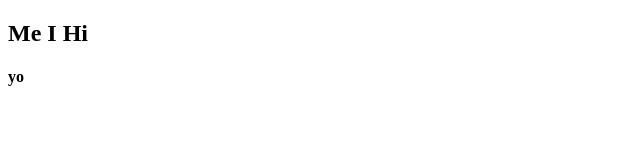
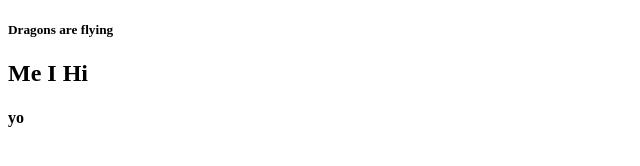
Before and after one commit to AkshaySiddannavar/My-Portdolio, a plain HTML site: page about.html in a window 1280 px wide. Shown: the whole page, without its empty margins (0-640 px from the left). Drawn offline with Linux system fonts and the light colour scheme.

Commit message:
clean code

```diff
--- a/about.html
+++ b/about.html
@@ -7,6 +7,7 @@
     <title>About</title>
 </head>
 <body>
+    <h5>Dragons are flying</h5>
     <h2>Me  I Hi</h2>
     <h4>yo</h4>
 </body>
```
